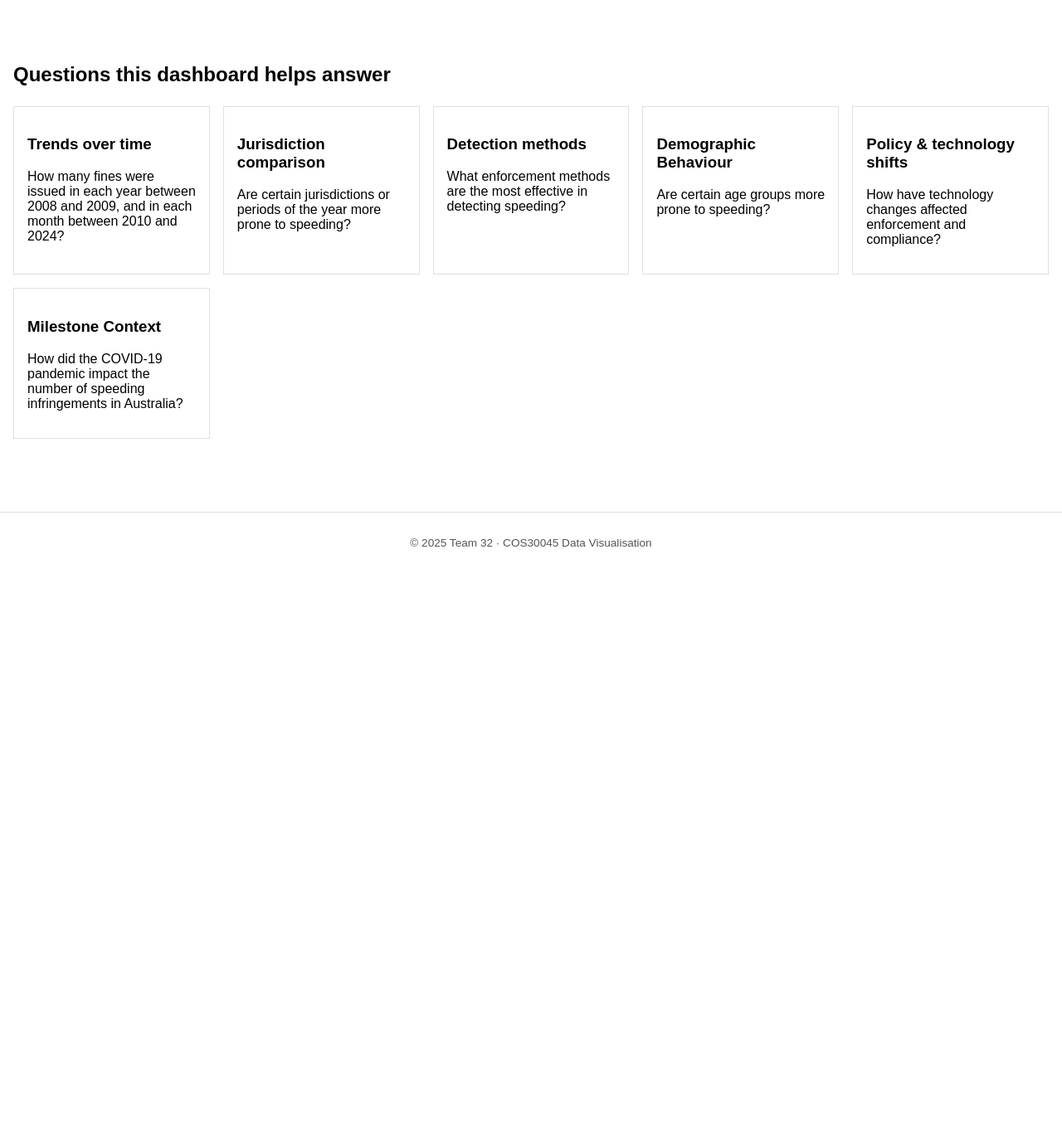
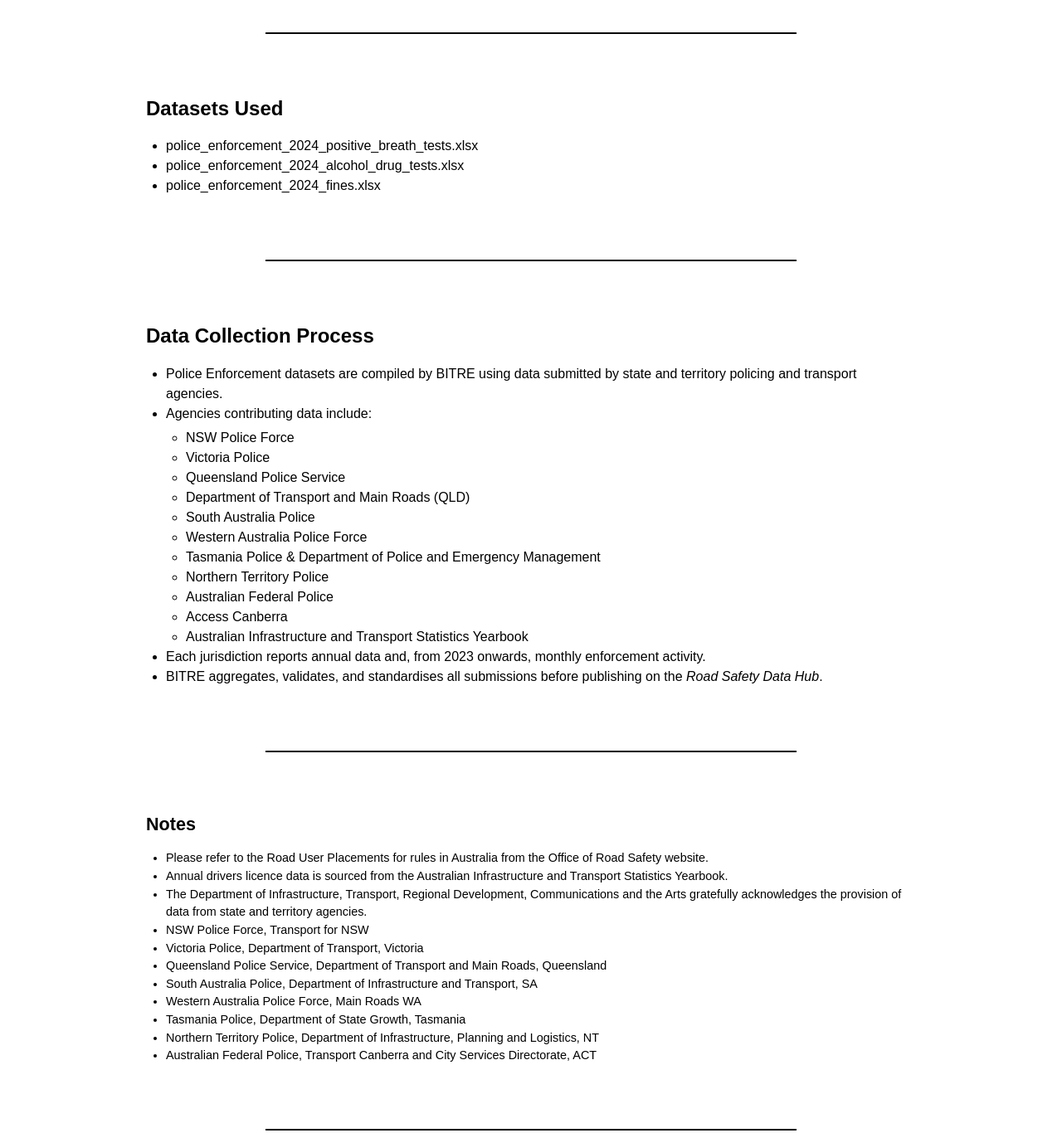
Before and after one commit to DV03-T32/Data-Visualization-Project-Website, a plain HTML site: page index.html in a window 1280 px wide. Shown: the part 580-1946 px from the top of the page at 83% size. Before the commit the page ends 1288 px from the top, so only its background shows below. Drawn offline with nearby package versions, Linux system fonts and the light colour scheme; no server answers; a web font is replaced by a local one.

Commit message:
static index view with dynamic homepage and chart pages rendering

```diff
--- a/index.html
+++ b/index.html
@@ -32,7 +32,7 @@
 
         <!-- HOME VIEW (no charts) -->
         <section id="view-home" class="view is-active">
-            <section class="section section--narrow">
+            <section class="section section-narrow">
                 <h2>About this dashboard</h2>
                 <p>
                 The T32 Speeding Dashboard summarises speeding fines issued between
@@ -46,7 +46,83 @@
                 </p>
             </section>
 
-            <section class="section section--narrow">
+            <hr class="section-divider">
+
+             <!-- DATASETS USED -->
+            <section class="section section-narrow">
+                <h2>Datasets Used</h2>
+                <ul class="bullet-list">
+                <li>police_enforcement_2024_positive_breath_tests.xlsx</li>
+                <li>police_enforcement_2024_alcohol_drug_tests.xlsx</li>
+                <li>police_enforcement_2024_fines.xlsx</li>
+                </ul>
+            </section>
+
+            <hr class="section-divider">
+
+            <!-- DATA COLLECTION PROCESS -->
+            <section class="section section-narrow">
+                <h2>Data Collection Process</h2>
+                <ul class="bullet-list">
+                <li>
+                    Police Enforcement datasets are compiled by BITRE using data submitted by
+                    state and territory policing and transport agencies.
+                </li>
+
+                <li>
+                    Agencies contributing data include:
+                    <ul class="nested-bullet">
+                    <li>NSW Police Force</li>
+                    <li>Victoria Police</li>
+                    <li>Queensland Police Service</li>
+                    <li>Department of Transport and Main Roads (QLD)</li>
+                    <li>South Australia Police</li>
+                    <li>Western Australia Police Force</li>
+                    <li>Tasmania Police & Department of Police and Emergency Management</li>
+                    <li>Northern Territory Police</li>
+                    <li>Australian Federal Police</li>
+                    <li>Access Canberra</li>
+                    <li>Australian Infrastructure and Transport Statistics Yearbook</li>
+                    </ul>
+                </li>
+
+                <li>
+                    Each jurisdiction reports annual data and, from 2023 onwards, monthly enforcement activity.
+                </li>
+
+                <li>
+                    BITRE aggregates, validates, and standardises all submissions before publishing on the
+                    <em>Road Safety Data Hub</em>.
+                </li>
+                </ul>
+            </section>
+
+            <hr class="section-divider">
+
+            <!-- NOTES -->
+            <section class="section section-narrow small-text">
+                <h2>Notes</h2>
+                <ul class="bullet-list">
+                <li>Please refer to the Road User Placements for rules in Australia from the Office of Road Safety website.</li>
+                <li>Annual drivers licence data is sourced from the Australian Infrastructure and Transport Statistics Yearbook.</li>
+                <li>
+                    The Department of Infrastructure, Transport, Regional Development, Communications and the Arts
+                    gratefully acknowledges the provision of data from state and territory agencies.
+                </li>
+                <li>NSW Police Force, Transport for NSW</li>
+                <li>Victoria Police, Department of Transport, Victoria</li>
+                <li>Queensland Police Service, Department of Transport and Main Roads, Queensland</li>
+                <li>South Australia Police, Department of Infrastructure and Transport, SA</li>
+                <li>Western Australia Police Force, Main Roads WA</li>
+                <li>Tasmania Police, Department of State Growth, Tasmania</li>
+                <li>Northern Territory Police, Department of Infrastructure, Planning and Logistics, NT</li>
+                <li>Australian Federal Police, Transport Canberra and City Services Directorate, ACT</li>
+                </ul>
+            </section>
+
+            <hr class="section-divider">
+
+            <section class="section section-narrow">
                 <h2>Questions this dashboard helps answer</h2>
                 <div class="cards">
                 <article class="card">
@@ -79,11 +155,11 @@
 
         <!-- FINES FROM SPEEDING -->
         <section id="view-speeding" class="view">
-            <section class="section section--narrow">
+            <section class="section section-narrow">
                 <h2>Fines from speeding</h2>
-                <p class="muted">Annual speeding infringements by detection method and jurisdiction, 2008-2024.</p>
+                <p class="muted">Annual speeding infringements by detection method and jurisdiction, 2008-2022. Monthly speeding infringements by detection method and jurisdiction, 2023-2024. </p>
             </section>
-            <section class="section section--chart">
+            <section class="section section-chart">
                 <!-- Your D3 file will target this -->
                 <div id="chart-speeding" class="responsive-svg-container"></div>
             </section>
@@ -91,44 +167,44 @@
 
             <!-- FINES BY JURISDICTION -->
             <section id="view-jurisdiction" class="view">
-            <section class="section section--narrow">
+            <section class="section section-narrow">
                 <h2>Fines by jurisdiction</h2>
                 <p class="muted">Annual speeding fines by state and territory, showing cross-jurisdiction trends.</p>
             </section>
-            <section class="section section--chart">
+            <section class="section section-chart">
                 <div id="chart-jurisdiction" class="responsive-svg-container"></div>
             </section>
             </section>
 
             <!-- FINES BY DETECTION TYPE -->
             <section id="view-detection" class="view">
-            <section class="section section--narrow">
+            <section class="section section-narrow">
                 <h2>Fines by detection type</h2>
                 <p class="muted">Fixed cameras, mobile cameras, police-issued fines and other detection methods.</p>
             </section>
-            <section class="section section--chart">
+            <section class="section section-chart">
                 <div id="chart-detection" class="responsive-svg-container"></div>
             </section>
             </section>
 
             <!-- FINES BY AGE GROUP -->
             <section id="view-age" class="view">
-            <section class="section section--narrow">
+            <section class="section section-narrow">
                 <h2>Fines by age group</h2>
                 <p class="muted">Speeding fines broken down by driver age group across Australian jurisdictions.</p>
             </section>
-            <section class="section section--chart">
+            <section class="section section-chart">
                 <div id="chart-age" class="responsive-svg-container"></div>
             </section>
             </section>
 
             <!-- FINES VS ALCOHOL DETECTIONS -->
             <section id="view-alcohol" class="view">
-            <section class="section section--narrow">
+            <section class="section section-narrow">
                 <h2>Fines vs positive alcohol detections</h2>
                 <p class="muted">Relationship between speeding infringements and positive alcohol tests.</p>
             </section>
-            <section class="section section--chart">
+            <section class="section section-chart">
                 <div id="chart-alcohol" class="responsive-svg-container"></div>
             </section>
         </section>
@@ -144,8 +220,8 @@
     <!-- D3 Library -->
     <script src="https://d3js.org/d3.v7.min.js"></script>
     <script src="feature/shared-constants.js"></script>
+    <script src="feature/load-data.js"></script>
     <script src="feature/homepage.js"></script>
-    <script src="feature/load-data.js"></script>
     <script src="feature/finesFromSpeeding-multiLine.js"></script>
     <script src="feature/finesByJurisdiction-multiLine.js"></script>
     <script src="feature/finesByAgeGroup-bar.js"></script>
```
